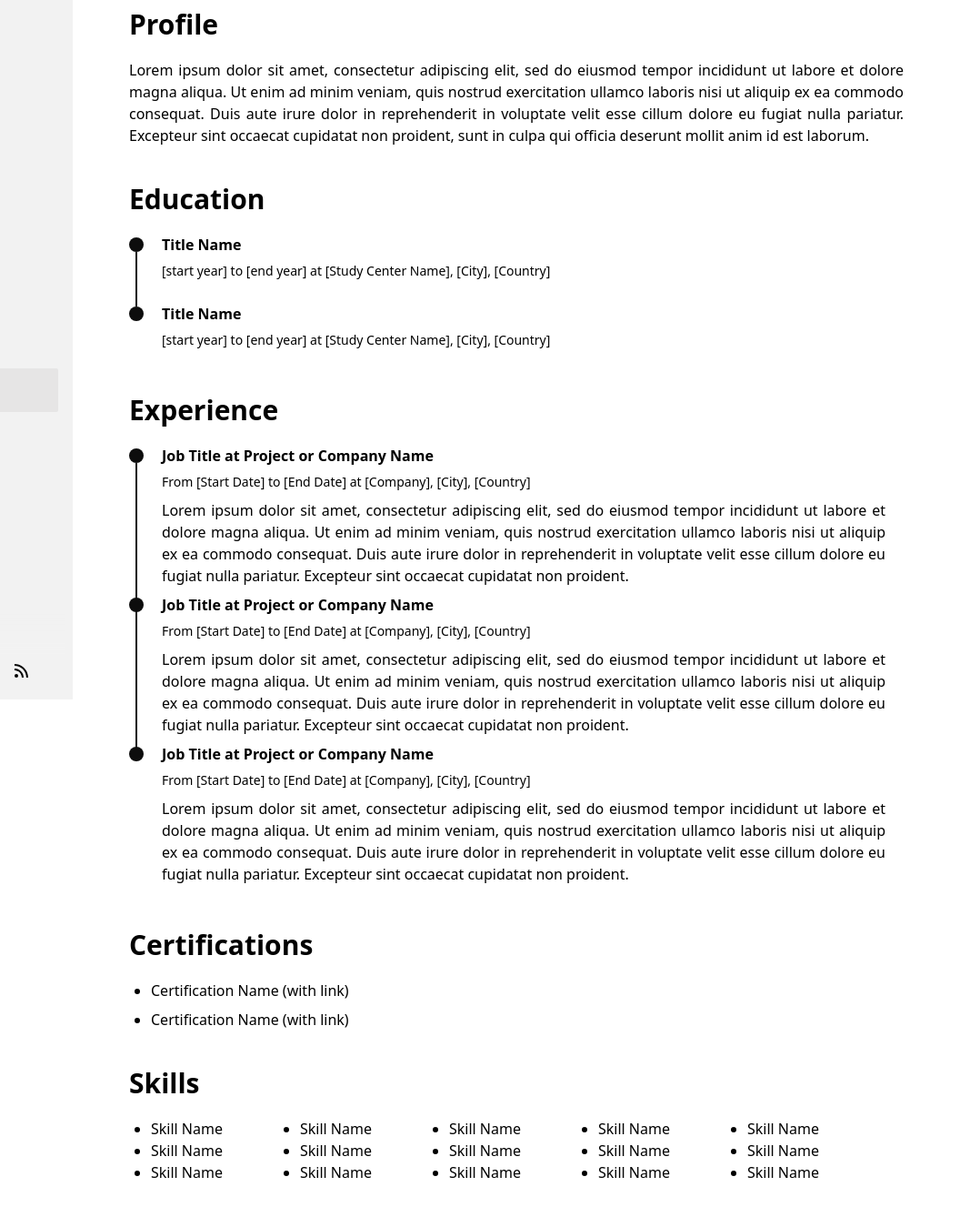
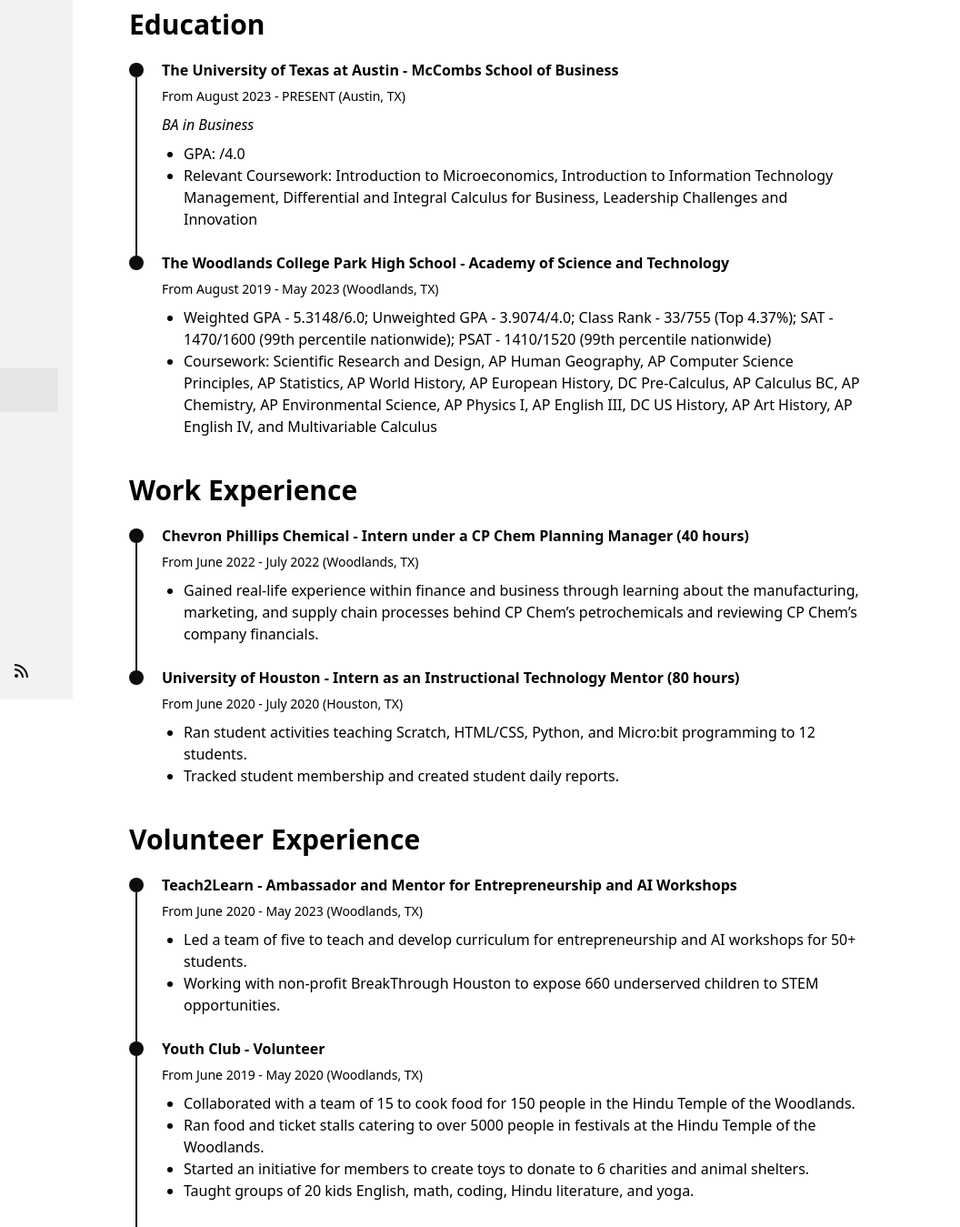
Before and after one commit to Laksh-Nagpal/Portfolio_Website_v3.0, an Astro site: page /cv in a window 1280 px wide. Shown: the part 31-1380 px from the top of the page at 91% size, 224-1280 px from the left. Built offline with nearby package versions, Linux system fonts and the light colour scheme; Astro itself is replaced by a stand-in of ours.

Commit message:
cv changes

```diff
--- a/src/pages/cv.astro
+++ b/src/pages/cv.astro
@@ -5,88 +5,125 @@
 
 <BaseLayout title="Resume" sideBarActiveItemID="cv">
   <div class="mb-5">
-    <div class="text-3xl w-full font-bold">Profile</div>
-  </div>
-
-  <div class="mb-10 text-justify">
-    Lorem ipsum dolor sit amet, consectetur adipiscing elit, sed do eiusmod tempor incididunt ut labore et dolore magna
-    aliqua. Ut enim ad minim veniam, quis nostrud exercitation ullamco laboris nisi ut aliquip ex ea commodo consequat. Duis
-    aute irure dolor in reprehenderit in voluptate velit esse cillum dolore eu fugiat nulla pariatur. Excepteur sint occaecat
-    cupidatat non proident, sunt in culpa qui officia deserunt mollit anim id est laborum.
-  </div>
 
   <div class="mb-5">
     <div class="text-3xl w-full font-bold">Education</div>
   </div>
 
-  <div class="time-line-container grid gap-4 mb-10">
+  <div class="time-line-container mb-10">
     <TimeLineElement
-      title="Title Name"
-      subtitle="[start year] to [end year] at [Study Center Name], [City], [Country]"
-    />
+      title="The University of Texas at Austin - McCombs School of Business"
+      subtitle="From August 2023 - PRESENT (Austin, TX)"
+    >
+      <i>BA in Business</i>
+      <ul class="list-disc md:columns-1 columns-2 mx-6">
+        <li>GPA: /4.0</li>
+        <li>Relevant Coursework: Introduction to Microeconomics, Introduction to Information Technology Management, Differential and Integral Calculus for Business, Leadership Challenges and Innovation
+        </li>
+      </ul>
+      <p>&NonBreakingSpace;</p>
+
+
+
+    </TimeLineElement>
     <TimeLineElement
-      title="Title Name"
-      subtitle="[start year] to [end year] at [Study Center Name], [City], [Country]"
-    />
+      title="The Woodlands College Park High School - Academy of Science and Technology"
+      subtitle="From August 2019 - May 2023 (Woodlands, TX)"
+    >
+     <ul class="list-disc md:columns-1 columns-2 mx-6">
+       <li>Weighted GPA - 5.3148/6.0; Unweighted GPA - 3.9074/4.0; Class Rank - 33/755 (Top 4.37%); SAT - 1470/1600 (99th percentile nationwide); PSAT - 1410/1520 (99th percentile nationwide)
+       </li>
+       <li>Coursework: Scientific Research and Design, AP Human Geography, AP Computer Science Principles, AP Statistics, AP World History, AP European History, DC Pre-Calculus, AP Calculus BC, AP Chemistry, AP Environmental Science, AP Physics I, AP English III, DC US History, AP Art History, AP English IV, and Multivariable Calculus
+     </li>
+     </ul>
   </div>
 
   <div class="mb-5">
-    <div class="text-3xl w-full font-bold">Experience</div>
+    <div class="text-3xl w-full font-bold">Work Experience</div>
   </div>
 
   <div class="time-line-container mb-10">
     <TimeLineElement
-      title="Job Title at Project or Company Name"
-      subtitle="From [Start Date] to [End Date] at [Company], [City], [Country]"
+      title="Chevron Phillips Chemical - Intern under a CP Chem Planning Manager (40 hours)"
+      subtitle="From June 2022 - July 2022 (Woodlands, TX)"
     >
-      Lorem ipsum dolor sit amet, consectetur adipiscing elit, sed do eiusmod tempor incididunt ut labore et dolore magna aliqua. Ut enim ad minim veniam, quis nostrud exercitation ullamco laboris nisi ut aliquip ex ea commodo consequat. Duis aute irure dolor in reprehenderit in voluptate velit esse cillum dolore eu fugiat nulla pariatur. Excepteur sint occaecat cupidatat non proident.
+    <ul class="list-disc md:columns-1 columns-2 mx-6">
+      <li>Gained real-life experience within finance and business through learning about the manufacturing, marketing, and supply chain processes behind CP Chem’s petrochemicals and reviewing CP Chem’s company financials. </li>
+    </ul>
+    <p>&NonBreakingSpace;</p>
     </TimeLineElement>
     <TimeLineElement
-      title="Job Title at Project or Company Name"
-      subtitle="From [Start Date] to [End Date] at [Company], [City], [Country]"
+      title="University of Houston - Intern as an Instructional Technology Mentor (80 hours)"
+      subtitle="From June 2020 - July 2020 (Houston, TX)"
     >
-      Lorem ipsum dolor sit amet, consectetur adipiscing elit, sed do eiusmod tempor incididunt ut labore et dolore magna aliqua. Ut enim ad minim veniam, quis nostrud exercitation ullamco laboris nisi ut aliquip ex ea commodo consequat. Duis aute irure dolor in reprehenderit in voluptate velit esse cillum dolore eu fugiat nulla pariatur. Excepteur sint occaecat cupidatat non proident.
+    <ul class="list-disc md:columns-1 columns-2 mx-6">
+      <li>Ran student activities teaching Scratch, HTML/CSS, Python, and Micro:bit programming to 12 students.</li>
+      <li>Tracked student membership and created student daily reports.</li>
+    </ul>
+
     </TimeLineElement>
-    <TimeLineElement
-      title="Job Title at Project or Company Name"
-      subtitle="From [Start Date] to [End Date] at [Company], [City], [Country]"
-    >
-      Lorem ipsum dolor sit amet, consectetur adipiscing elit, sed do eiusmod tempor incididunt ut labore et dolore magna aliqua. Ut enim ad minim veniam, quis nostrud exercitation ullamco laboris nisi ut aliquip ex ea commodo consequat. Duis aute irure dolor in reprehenderit in voluptate velit esse cillum dolore eu fugiat nulla pariatur. Excepteur sint occaecat cupidatat non proident.
-    </TimeLineElement>
+
+
+
+
+
   </div>
 
   <div class="mb-5">
-    <div class="text-3xl w-full font-bold">Certifications</div>
+    <div class="text-3xl w-full font-bold">Volunteer Experience</div>
   </div>
 
-  <ul class="list-disc mx-6 mb-10 grid gap-2">
-    <li>
-      <a href="#" target="_blank"> Certification Name (with link)</a>
-    </li>
-    <li>
-      <a href="#" target="_blank"> Certification Name (with link)</a>
-    </li>
-  </ul>
+  <div class="time-line-container mb-10">
+    <TimeLineElement
+      title="Teach2Learn - Ambassador and Mentor for Entrepreneurship and AI Workshops"
+      subtitle="From June 2020 - May 2023 (Woodlands, TX)"
+    >
+    <ul class="list-disc md:columns-1 columns-2 mx-6">
+      <li>Led a team of five to teach and develop curriculum for entrepreneurship and AI workshops for 50+ students.</li>
+      <li>Working with non-profit BreakThrough Houston to expose 660 underserved children to STEM opportunities. </li>
+    </ul>
+    <p>&NonBreakingSpace;</p>
+    </TimeLineElement>
+    <TimeLineElement
+      title="Youth Club - Volunteer"
+      subtitle="From June 2019 - May 2020 (Woodlands, TX)"
+    >
+    <ul class="list-disc md:columns-1 columns-2 mx-6">
+      <li>Collaborated with a team of 15 to cook food for 150 people in the Hindu Temple of the Woodlands.</li>
+      <li>Ran food and ticket stalls catering to over 5000 people in festivals at the Hindu Temple of the Woodlands.</li>
+      <li>Started an initiative for members to create toys to donate to 6 charities and animal shelters. </li>
+      <li>Taught groups of 20 kids English, math, coding, Hindu literature, and yoga.</li>
+    </ul>
+    <p>&NonBreakingSpace;</p>
+    </TimeLineElement>
+    <TimeLineElement
+      title="FISH Camp - Counselor"
+      subtitle="From June 2020 - July 2020 (Woodlands, TX)"
+    >
+    <ul class="list-disc md:columns-1 columns-2 mx-6">
+      <li>Served as a camp counselor for 75 incoming freshmen within the Academy of Science and Technology.</li>
+    </ul>
+  </div>
 
   <div class="mb-5">
-    <div class="text-3xl w-full font-bold">Skills</div>
+    <div class="text-3xl w-full font-bold">Clubs</div>
   </div>
 
-  <ul class="list-disc md:columns-5 columns-2 mx-6">
-    <li>Skill Name</li>
-    <li>Skill Name</li>
-    <li>Skill Name</li>
-    <li>Skill Name</li>
-    <li>Skill Name</li>
-    <li>Skill Name</li>
-    <li>Skill Name</li>
-    <li>Skill Name</li>
-    <li>Skill Name</li>
-    <li>Skill Name</li>
-    <li>Skill Name</li>
-    <li>Skill Name</li>
-    <li>Skill Name</li>
-    <li>Skill Name</li>
-    <li>Skill Name</li>
-  </ul>
+  <div class="time-line-container mb-10">
+    <TimeLineElement
+      title="Texas Luminescence - Director of Operations and Subject Expert"
+      subtitle="From July 2023 - PRESENT (Austin, TX)"
+    >
+    <ul class="list-disc md:columns-1 columns-2 mx-6">
+      <li>Led a team of five to teach and develop curriculum for entrepreneurship and AI workshops for 50+ students.</li>
+      <li>Working with non-profit BreakThrough Houston to expose 660 underserved children to STEM opportunities. </li>
+    </ul>
+    <p>&NonBreakingSpace;</p>
+    </TimeLineElement>
+
+
+  </div>
+
+
+
 </BaseLayout>
--- a/src/pages/index.astro
+++ b/src/pages/index.astro
@@ -3,75 +3,31 @@
 import HorizontalCard from "../components/HorizontalCard.astro";
 import { getCollection } from "astro:content";
 
-const posts = (await getCollection("blog")).sort((a, b) => b.data.pubDate.valueOf() - a.data.pubDate.valueOf());
+//const posts = (await getCollection("blog")).sort((a, b) => b.data.pubDate.valueOf() - a.data.pubDate.valueOf());
 
-const last_posts = posts.slice(0, 3);
+//const last_posts = posts.slice(0, 3);
 ---
 
 <BaseLayout sideBarActiveItemID="home">
   <div class="pb-12 mt-5">
     <div class="text-xl py-1">Hey there 👋</div>
-    <div class="text-5xl font-bold">I'm Manuel Ernesto</div>
-    <div class="text-3xl py-3 font-bold">Software Engineer and Entrepreneur</div>
+    <div class="text-5xl font-bold">I'm Lakshay Nagpal</div>
+    <div class="text-3xl py-3 font-bold">Studying Business @ UT Austin</div>
     <div class="py-2">
       <text class="text-lg">
-        This is <b>Astrofy</b> a free and open-source template for your Personal Portfolio Website built with Astro and TailwindCSS.
-        Create in minutes a website with Blog, CV, Project Section, Store and RSS Feed. I hope you find
-        it useful!
+        I'm interested in furthering my education and experience in business, entrepreneurship, and technology.
       </text>
     </div>
     <div class="mt-8">
-      <a class="btn" href="https://twitter.com/manuelernestog" target="_blank"> Let's connect!</a>
-      <a href="https://github.com/manuelernestog/astrofy" target="_blank" class="btn btn-outline ml-5">
-        Get This template
+      <text class="text-lg">
+        Please take a look at my
+      </text>
+      <a class="btn btn-outline ml-5" href="/blog" target="_self">projects</a>
+      <text class="text-lg">
+        &NonBreakingSpace; &NonBreakingSpace; &
+      </text>
+      <a href="/cv" target="_self" class="btn btn-outline ml-5">
+        experience
       </a>
     </div>
   </div>
-
-  <div>
-    <div class="text-3xl w-full font-bold mb-2">My last projects {"</>"}</div>
-  </div>
-
-  <HorizontalCard
-    title="Demo Project 1"
-    img="/post_img.webp"
-    desc="Lorem ipsum dolor sit amet, consectetur adipiscing elit, sed do eiusmod tempor incididunt ut labore et dolore magna aliqua."
-    url="#"
-    badge="NEW"
-  />
-  <div class="divider my-0"></div>
-  <HorizontalCard
-    title="Demo Project 2"
-    img="/post_img.webp"
-    desc="Lorem ipsum dolor sit amet, consectetur adipiscing elit, sed do eiusmod tempor incididunt ut labore et dolore magna aliqua."
-    url="#"
-  />
-  <div class="divider my-0"></div>
-  <HorizontalCard
-    title="Demo Project 3"
-    img="/post_img.webp"
-    desc="Lorem ipsum dolor sit amet, consectetur adipiscing elit, sed do eiusmod tempor incididunt ut labore et dolore magna aliqua."
-    url="#"
-    badge="FOSS"
-  />
-
-  <div>
-    <div class="text-3xl w-full font-bold mb-5 mt-10">Latest from blog</div>
-  </div>
-
-  {
-    last_posts.map((post) => (
-      <>
-        <HorizontalCard
-          title={post.data.title}
-          img={post.data.heroImage}
-          desc={post.data.description}
-          url={"/blog/" + post.slug}
-          target="_self"
-          badge={post.data.badge}
-        />
-        <div class="divider my-0" />
-      </>
-    ))
-  }
-</BaseLayout>
```
Also changed, not shown: 1 other file.
